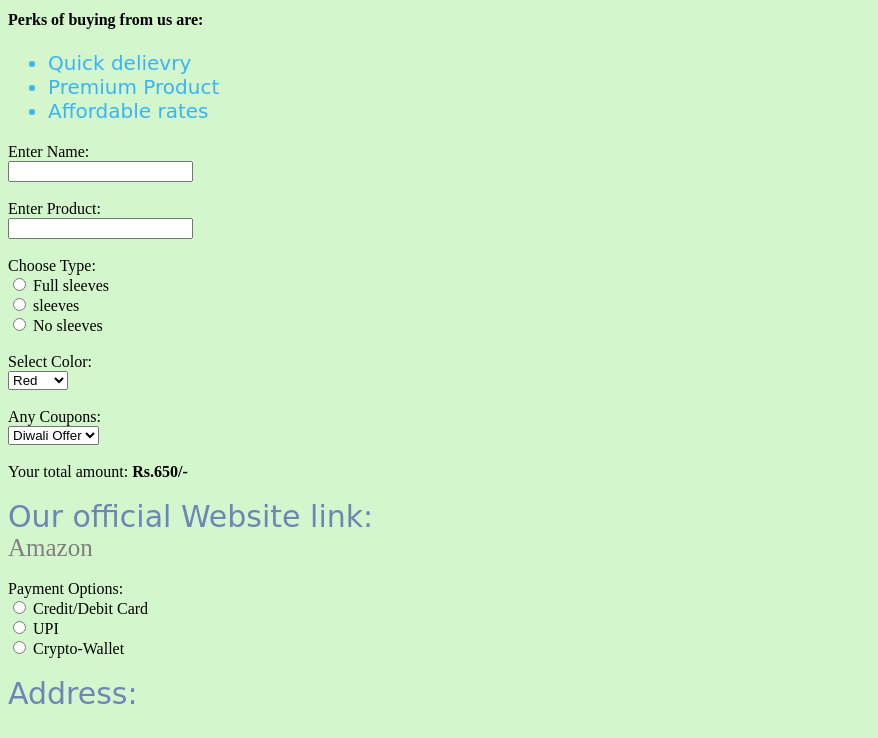
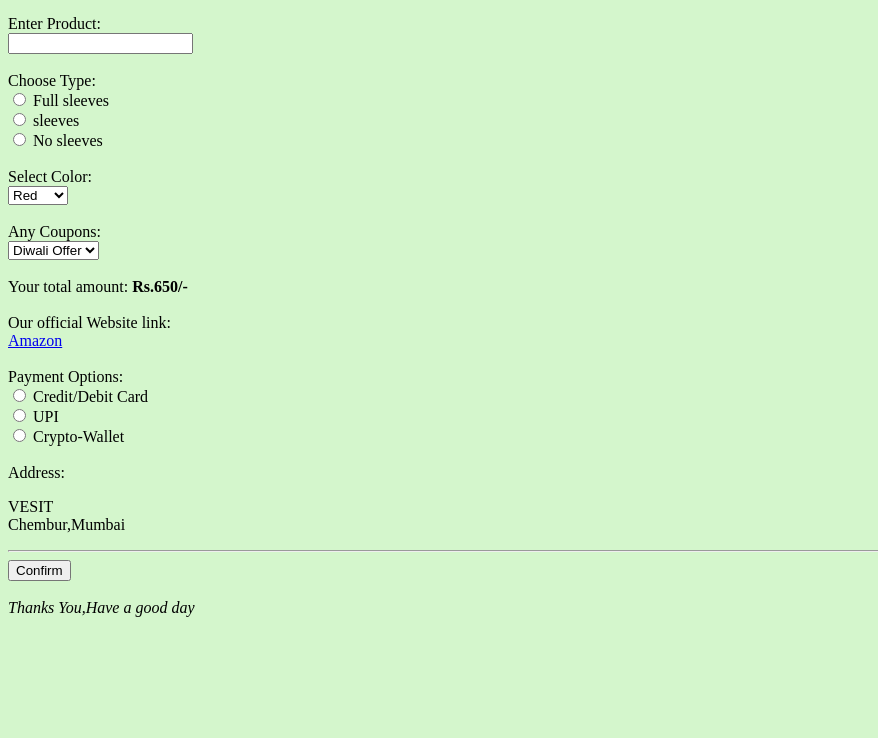
Before and after one commit to Tejas-1511/Html_Assignment, a plain HTML site: page index.html in a window 1280 px wide. Shown: the part 432-1170 px from the top of the page, without its empty margins (0-878 px from the left). After the commit the page ends 1057 px from the top, so only its background shows below. Drawn offline with Linux system fonts and the light colour scheme; files that its build step writes are made by us from their sources; a web font is replaced by a local one.

Commit message:
Update index.html

```diff
--- a/index.html
+++ b/index.html
@@ -6,7 +6,6 @@
  <meta name="viewport" content="width=device-width, initial-scale=1.0">
  <link href="https://fonts.googleapis.com/css2?family=Oleo+Script+Swash+Caps&display=swap" rel="stylesheet">
  <link href="https://fonts.googleapis.com/css2?family=Oleo+Script+Swash+Caps&display=swap" rel="stylesheet">
- <link href="styles.css" rel="stylesheet">
  <title>Membership FORM</title>
 </head>
 <body style="background-color:#D4F6CC;">
```
